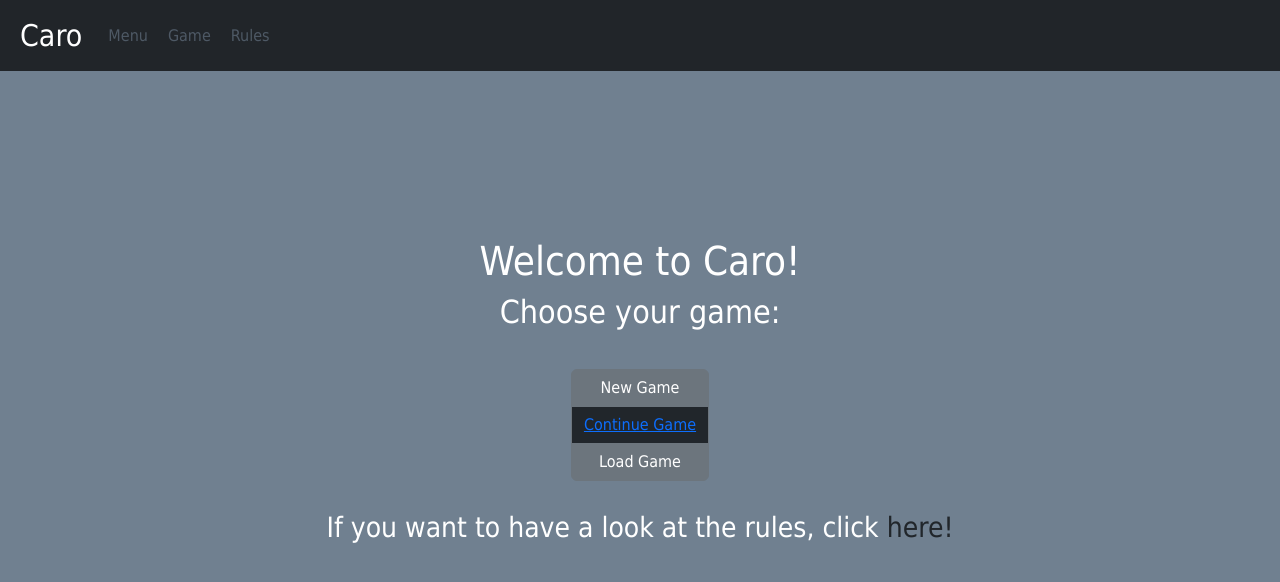
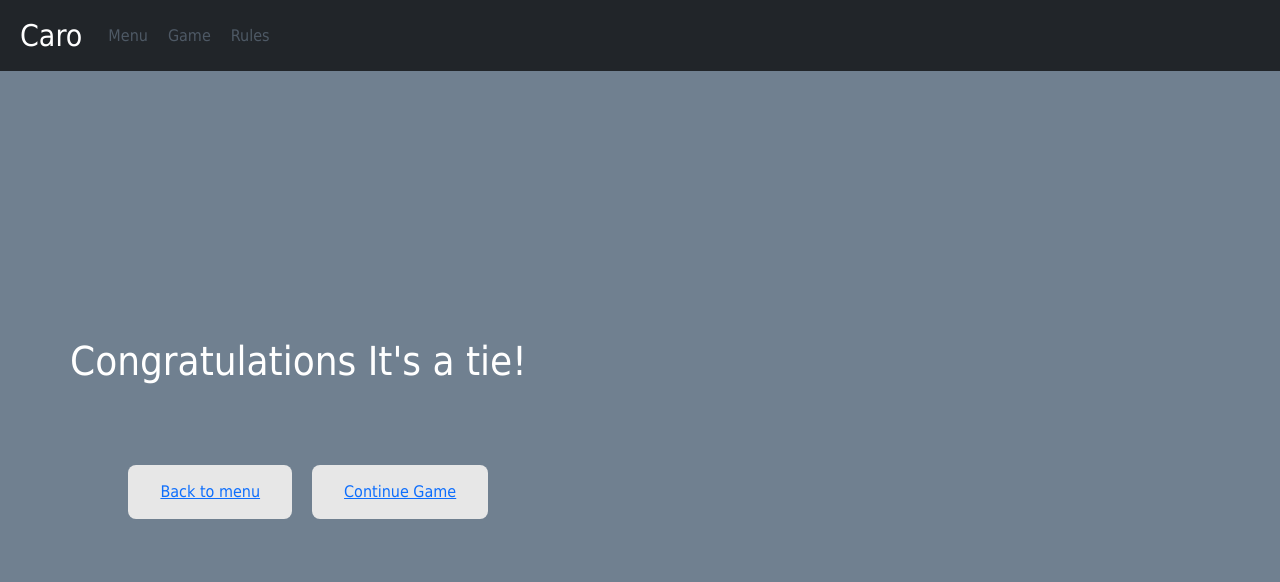
Before and after one commit to TheYingThing/Caro_WT, a Vue app in the folder caro-vue/: page /score in a window 1280 px wide. Shown: the top 582 px of the page. Built offline with nearby package versions, Linux system fonts and the light colour scheme.

Commit message:
added score, not pretty yet

```diff
--- a/caro-vue/src/components/ActionButton.vue
+++ b/caro-vue/src/components/ActionButton.vue
@@ -1,9 +1,13 @@
 <template>
-    <v-btn v-on:click="callPlayServer(path)">{{ title }}</v-btn>
+    <v-btn v-if="path === 'score'">
+      <RouterLink to="/score">Score</RouterLink>
+    </v-btn>
+    <v-btn v-else v-on:click="callPlayServer(path)">{{ title }}</v-btn>
 </template>
 
 <script>
 import axios from "axios";
+import router from "../router";
 export default {
   name: 'ActionButton',
   props: ['path', 'title'],
--- /dev/null
+++ b/caro-vue/src/components/Score.vue
@@ -0,0 +1,50 @@
+<template>
+  <div class="content-body">
+    <div class="score-result">
+      Congratulations {{winner}}
+    </div>
+    <br>
+    <a class="button div-button"><RouterLink to="/">Back to menu</RouterLink></a>
+    <a class="button div-button"><RouterLink to="/game">Continue Game</RouterLink></a>
+  </div>
+</template>
+
+<script>
+export default {
+  data() {
+    return {
+      winner: "",
+    }
+  },
+  name: "score",
+  props: ['p1Points', 'p2Points', 'p1Name', 'p2Name'],
+  methods: {
+    getWinner() {
+      if (this.p1Points > this.p2Points) {
+        this.winner = this.p1Name + 'you won!'
+      } else if (this.p2Points > this.p1Points) {
+        this.winner = this.p2Name + 'you won!'
+      } else {
+        this.winner = 'It\'s a tie!'
+      }
+    }
+  },
+  created() {
+    this.getWinner()
+  }
+}
+</script>
+
+<style scoped>
+
+.content-body{
+  align-content: center;
+}
+
+.score-result {
+  padding: 50px;
+  text-align: center;
+  font-size: 40px;
+}
+
+</style>
--- a/caro-vue/src/router/index.js
+++ b/caro-vue/src/router/index.js
@@ -2,6 +2,7 @@ import {createRouter, createWebHistory} from "vue-router";
 import Home from "../components/Home.vue";
 import Rules from "../components/Rules.vue";
 import Board from "../components/Board.vue";
+import Score from "../components/Score.vue";
 
 const router = createRouter({
     history: createWebHistory(),
@@ -24,7 +25,7 @@ const router = createRouter({
         {
             path: "/score",
             name: "Score",
-            component: Home
+            component: Score
         }
     ]
 });
```
